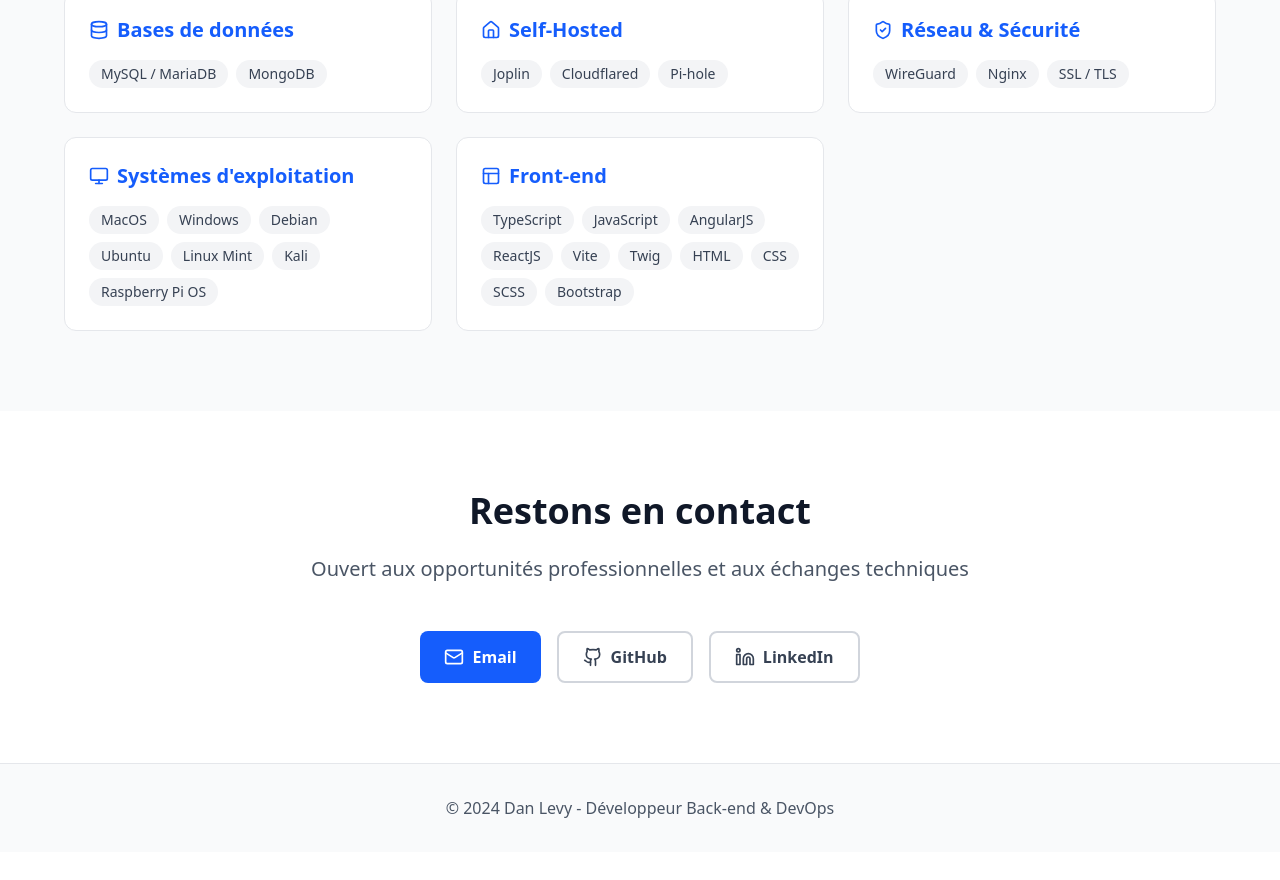
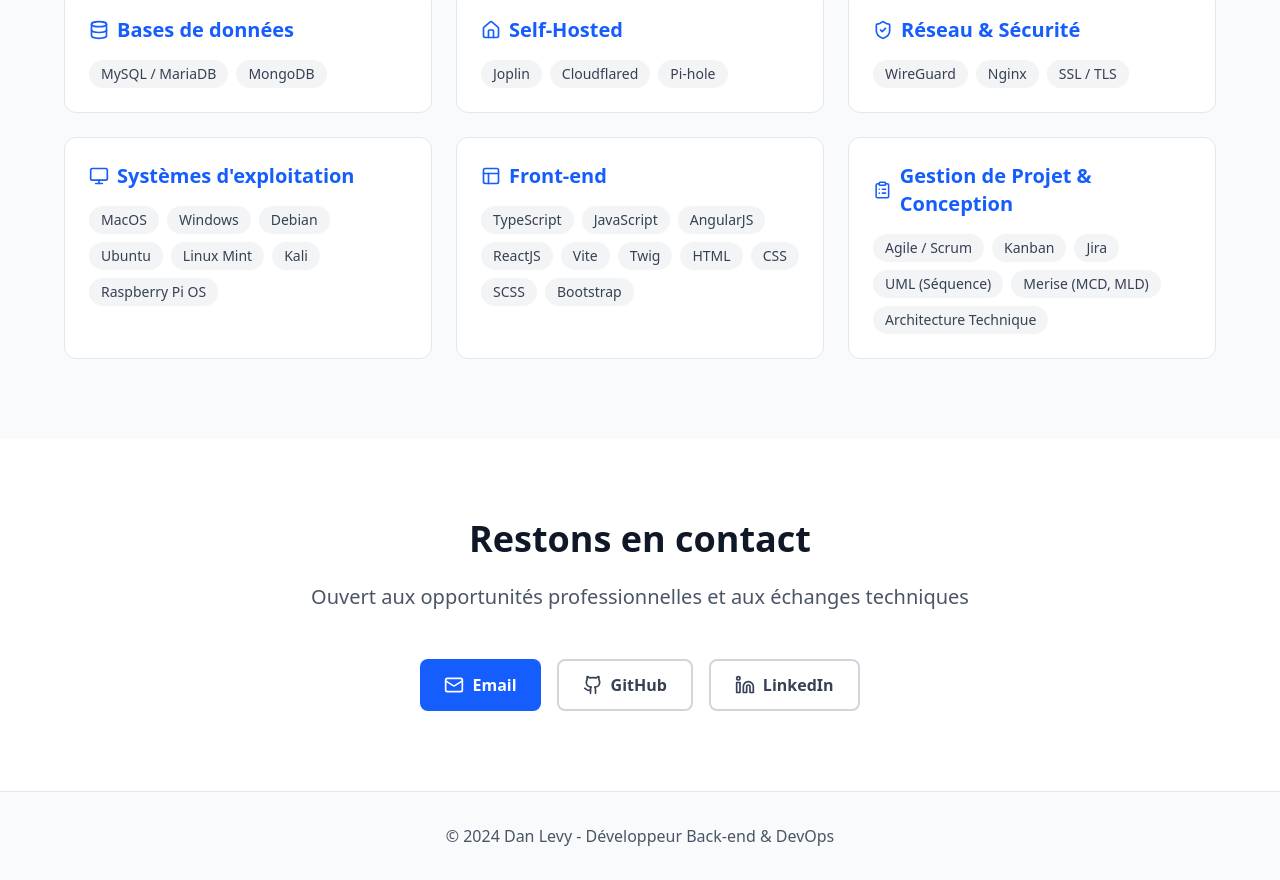
Before and after one commit to Skuskusku13/portfolio, a React (Vite) app: page / in a window 1280 px wide. Shown: the part 3366-4246 px from the top of the page. Before the commit the page ends 4218 px from the top, so only its background shows below. Built offline with nearby package versions, Linux system fonts and the light colour scheme.

Commit message:
add conception & method

```diff
--- a/src/components/Skills.tsx
+++ b/src/components/Skills.tsx
@@ -1,4 +1,4 @@
-import { Server, Database, Code, Monitor, Layout, Wrench, Home, ShieldCheck, type LucideIcon } from 'lucide-react';
+import { Server, Database, Code, Monitor, Layout, Wrench, Home, ShieldCheck, ClipboardList, type LucideIcon } from 'lucide-react';
 import { skills } from '../data';
 import type { Skills as SkillsType } from '../types';
 
@@ -18,6 +18,7 @@
     { key: 'network_security', title: 'Réseau & Sécurité', icon: ShieldCheck },
     { key: 'os', title: "Systèmes d'exploitation", icon: Monitor },
     { key: 'frontend', title: 'Front-end', icon: Layout },
+    { key: 'project_management', title: 'Gestion de Projet & Conception', icon: ClipboardList },
     // { key: 'data_ai', title: 'Data Science & IA', icon: Brain }, // Décommenter pour réactiver
   ];
 
--- a/src/data/index.ts
+++ b/src/data/index.ts
@@ -64,6 +64,7 @@
   network_security: ["WireGuard", "Nginx", "SSL / TLS"],
   os: ["MacOS", "Windows", "Debian", "Ubuntu", "Linux Mint", "Kali", "Raspberry Pi OS"],
   frontend: ["TypeScript", "JavaScript", "AngularJS", "ReactJS", "Vite", "Twig", "HTML", "CSS", "SCSS", "Bootstrap",],
+  project_management: ["Agile / Scrum", "Kanban", "Jira", "UML (Séquence)", "Merise (MCD, MLD)", "Architecture Technique"],
   // data_ai: ["TensorFlow", "Keras", "Scikit-learn", "Pandas", "NumPy", "Matplotlib", "PySpark"],
 };
 
--- a/src/types/index.ts
+++ b/src/types/index.ts
@@ -30,6 +30,7 @@
   frontend: string[];
   network_security: string[];
   os: string[];
+  project_management: string[];
   self_hosted: string[];
   tools: string[];
 }
```
